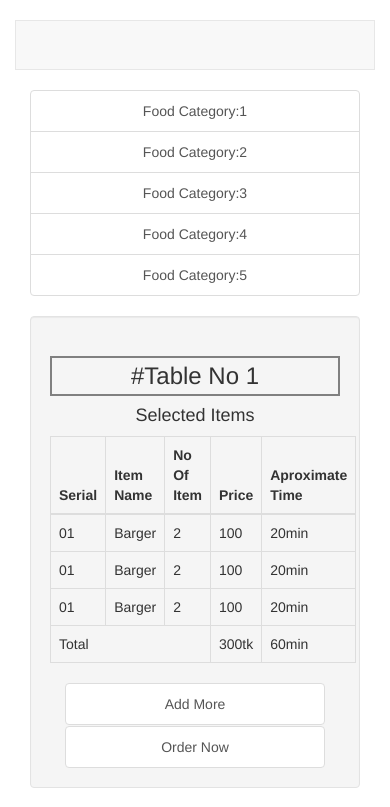
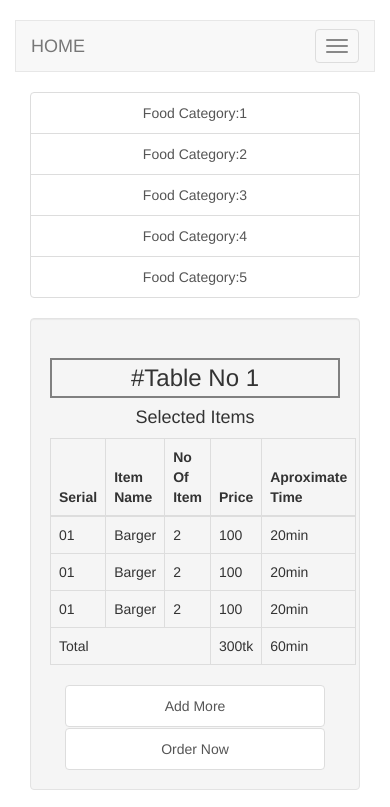
Before and after one commit to Jaggesher/RestaurantWebPageDesign-, a plain HTML site: page tableOrderDetails.html in a window 390 px wide. Shown: the top 807 px of the page. Drawn offline with Linux system fonts and the light colour scheme.

Commit message:
Adding NAV bar in tableOrderDetails

```diff
--- a/tableOrderDetails.html
+++ b/tableOrderDetails.html
@@ -11,6 +11,21 @@
 <body class="container">
 
 	<nav class="navbar navbar-default">
+		<div class="container-fluid">
+			<div class="navbar-header">
+				<button type="button" class="navbar-toggle" data-toggle="collapse" data-target="#myNavbar">
+					<span class="icon-bar"></span>
+					<span class="icon-bar"></span>
+					<span class="icon-bar"></span>
+				</button>
+				<a class="navbar-brand" href="#myPage">HOME</a>
+			</div>
+			<div class="collapse navbar-collapse" id="myNavbar">
+				<ul class="nav navbar-nav navbar-right">
+					<!-- <li><a href="#">Show Table Order</a></li> -->
+				</ul>
+			</div>
+		</div>
 	</nav>
 
 	<div class="container-fluid text-center">
```
